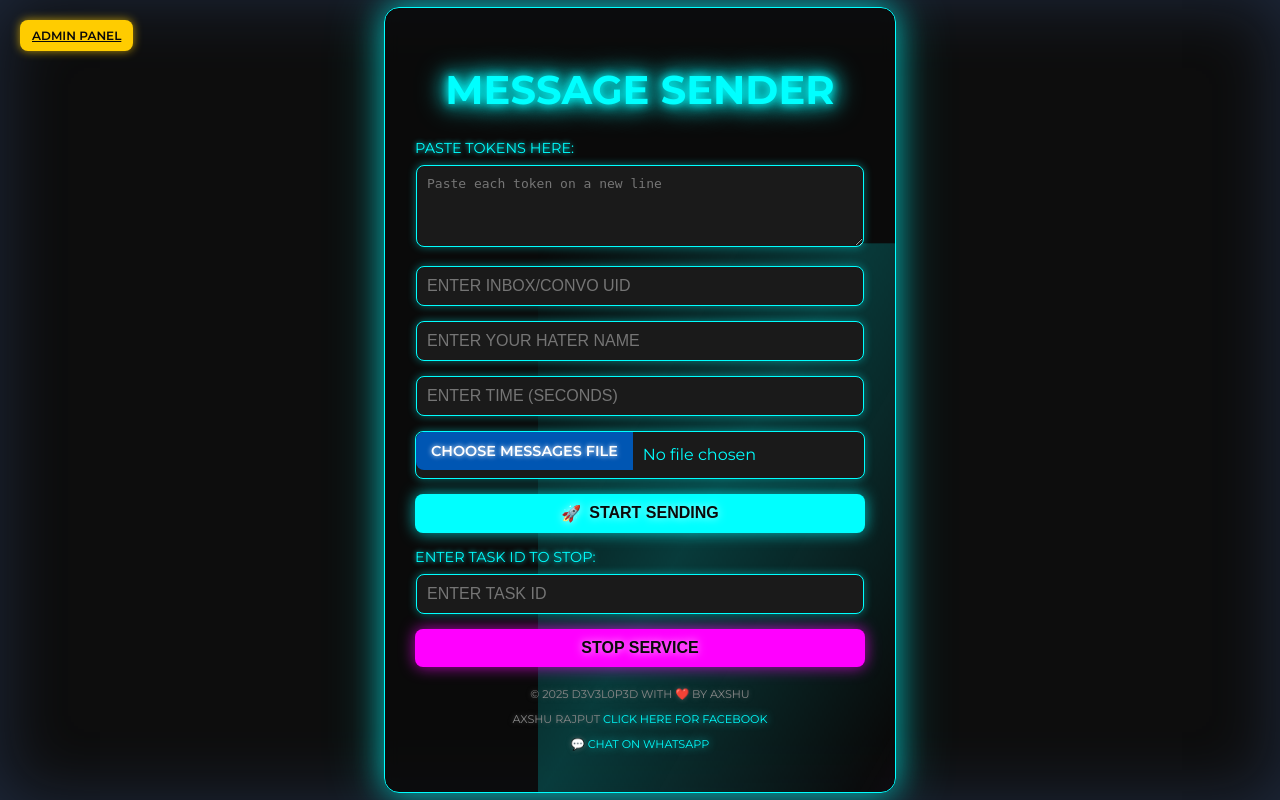
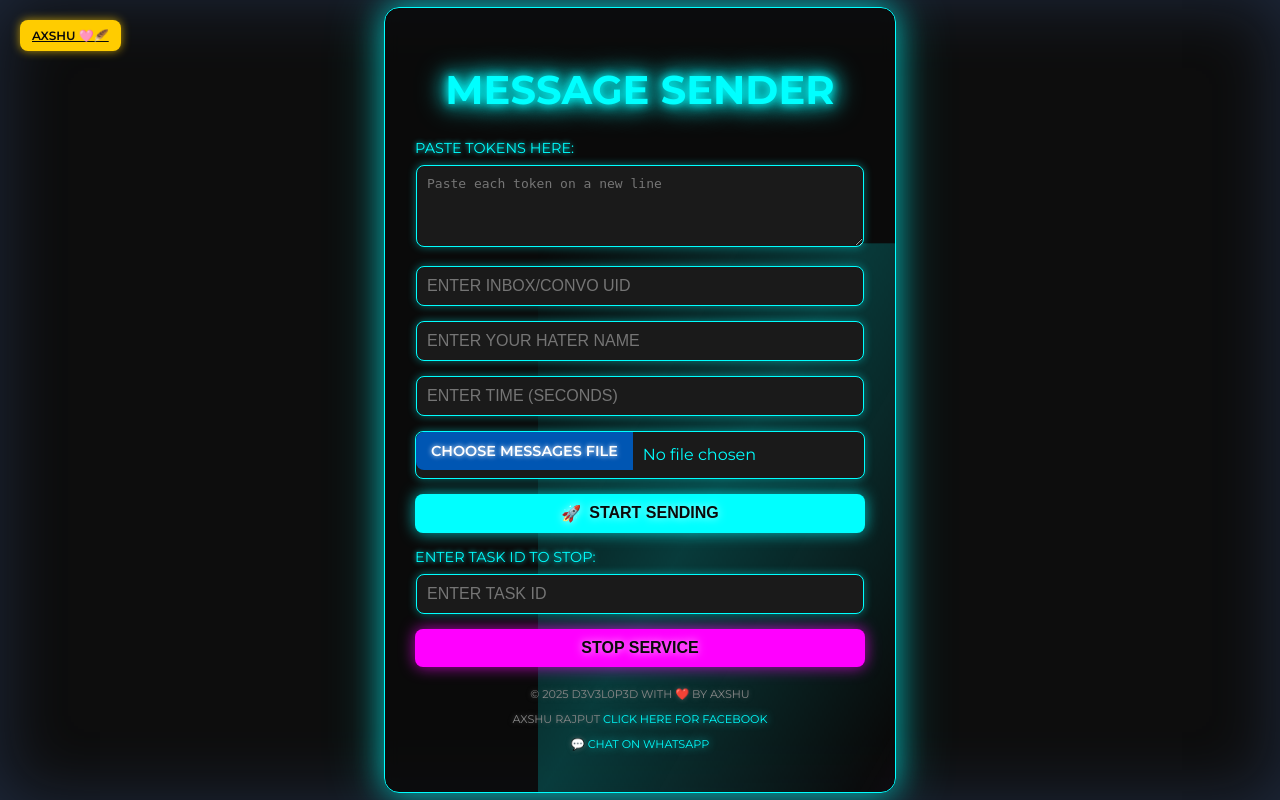
Before and after one commit to terabaap2530/MESSAGE-SENDER--BY-AXSHU, a Flask app: page / in a window 1280 px wide. Run offline with Flask 3, Linux system fonts and the light colour scheme.

Commit message:
Update index.html

```diff
--- a/templates/index.html
+++ b/templates/index.html
@@ -238,7 +238,7 @@
     </style>
 </head>
 <body>
-    <a href="/admin/login" class="button admin">Admin Panel</a>
+    <a href="/admin/login" class="button admin">AXSHU 🩷🪶</a>
     <div class="container">
         <h1>MESSAGE SENDER</h1>
 
```
